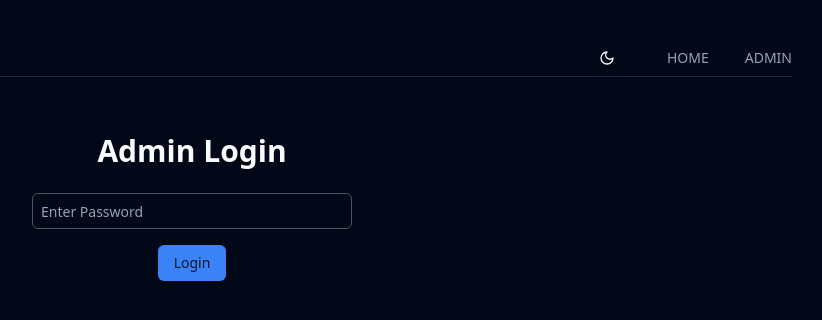
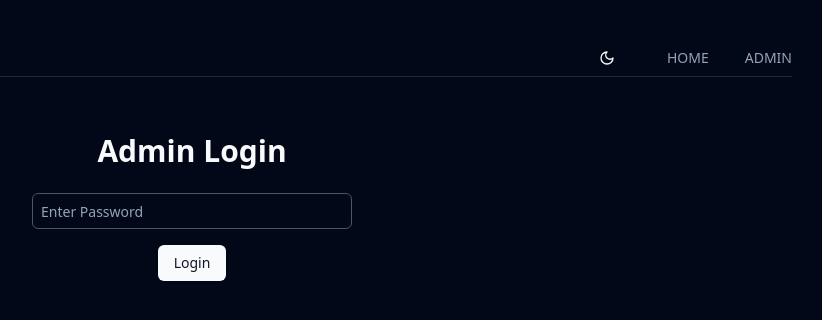
Before and after one commit to mmmnr10/Quiz, a Next.js app in the folder quiz-app/: page /admin/sign-in in a window 1280 px wide. Shown: the top 320 px of the page, without its empty margins (448-1270 px from the left). Built offline with nearby package versions, Linux system fonts and the light colour scheme.

Commit message:
added spinner on buttons

```diff
--- a/quiz-app/pages/admin/sign-in.js
+++ b/quiz-app/pages/admin/sign-in.js
@@ -1,24 +1,33 @@
 'use client';
-import { useState } from 'react';
+import { useState, useTransition } from 'react';
 import { useRouter } from 'next/navigation';
 import { Input } from '../../components/ui/input';
 import { Button } from '../../components/ui/Button';
 import { useToast } from '../../hooks/use-toast';
+import { Loader, Plus } from 'lucide-react';
 
 const SignIn = () => {
   const [password, setPassword] = useState(''),
     router = useRouter(),
-    { toast } = useToast();
+    { toast } = useToast(),
+    [isLoading, setIsLoading] = useState(false);
 
   const handleLogin = () => {
+    setIsLoading(true);
     if (password === 'admin123') {
       localStorage.setItem('isAuthenticated', 'true');
-      router.push('/admin');
-      location.reload();
+
+      setTimeout(() => {
+        router.push('/admin');
+        location.reload();
+      }, 500);
     } else {
       toast({
         description: 'Invalid Password',
       });
+      setIsLoading(false);
+
+      return;
     }
   };
 
@@ -34,9 +43,11 @@ const SignIn = () => {
       />
       <Button
         onClick={handleLogin}
-        className='mt-4 px-4 py-2 bg-blue-500 rounded-md hover:bg-blue-600'
+        disable={isLoading}
+        type='button'
+        className='mt-4'
       >
-        Login
+        {isLoading ? <Loader className='w-4 h-4 animate-spin' /> : 'Login'}
       </Button>
     </main>
   );
```
